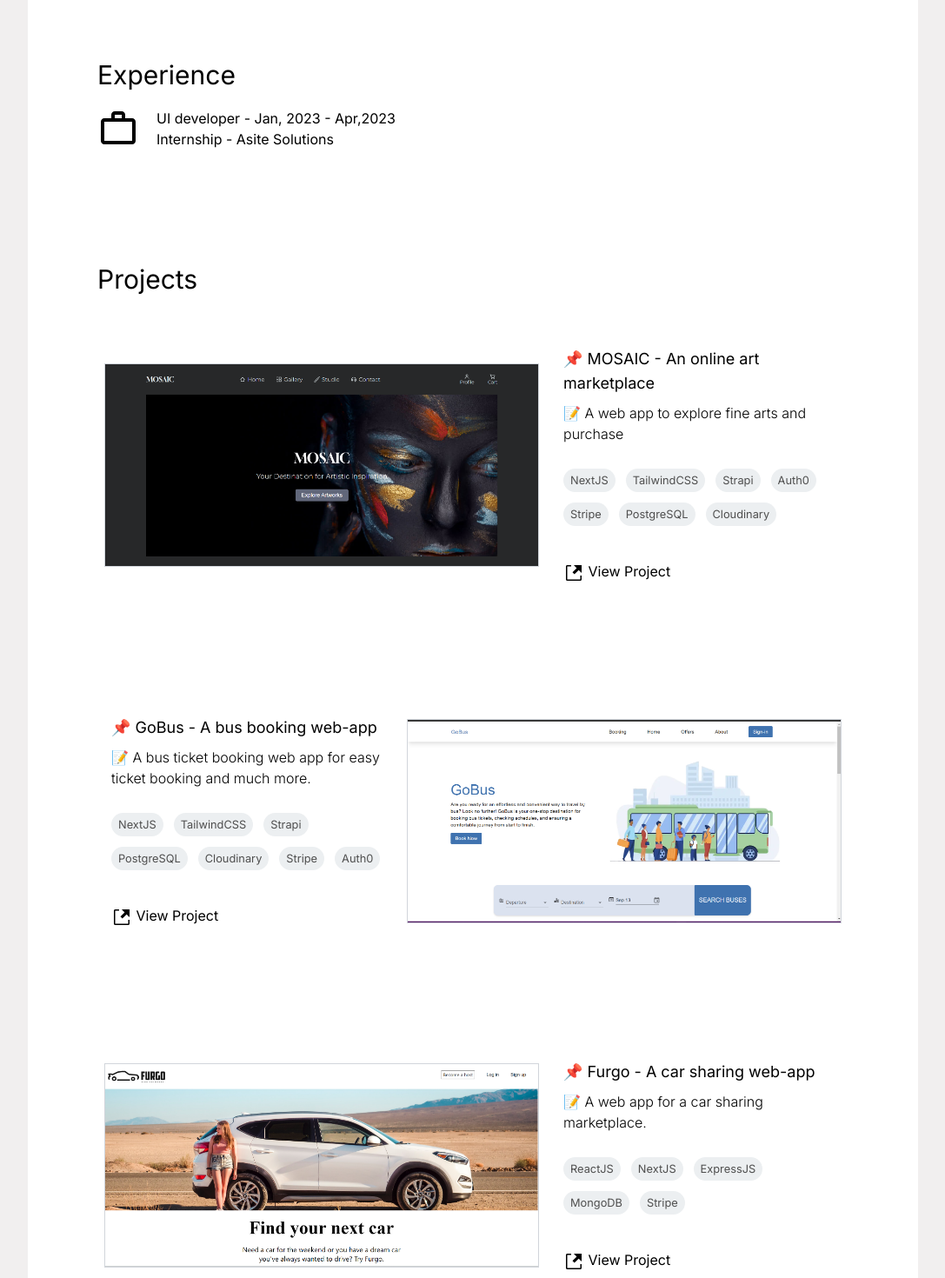
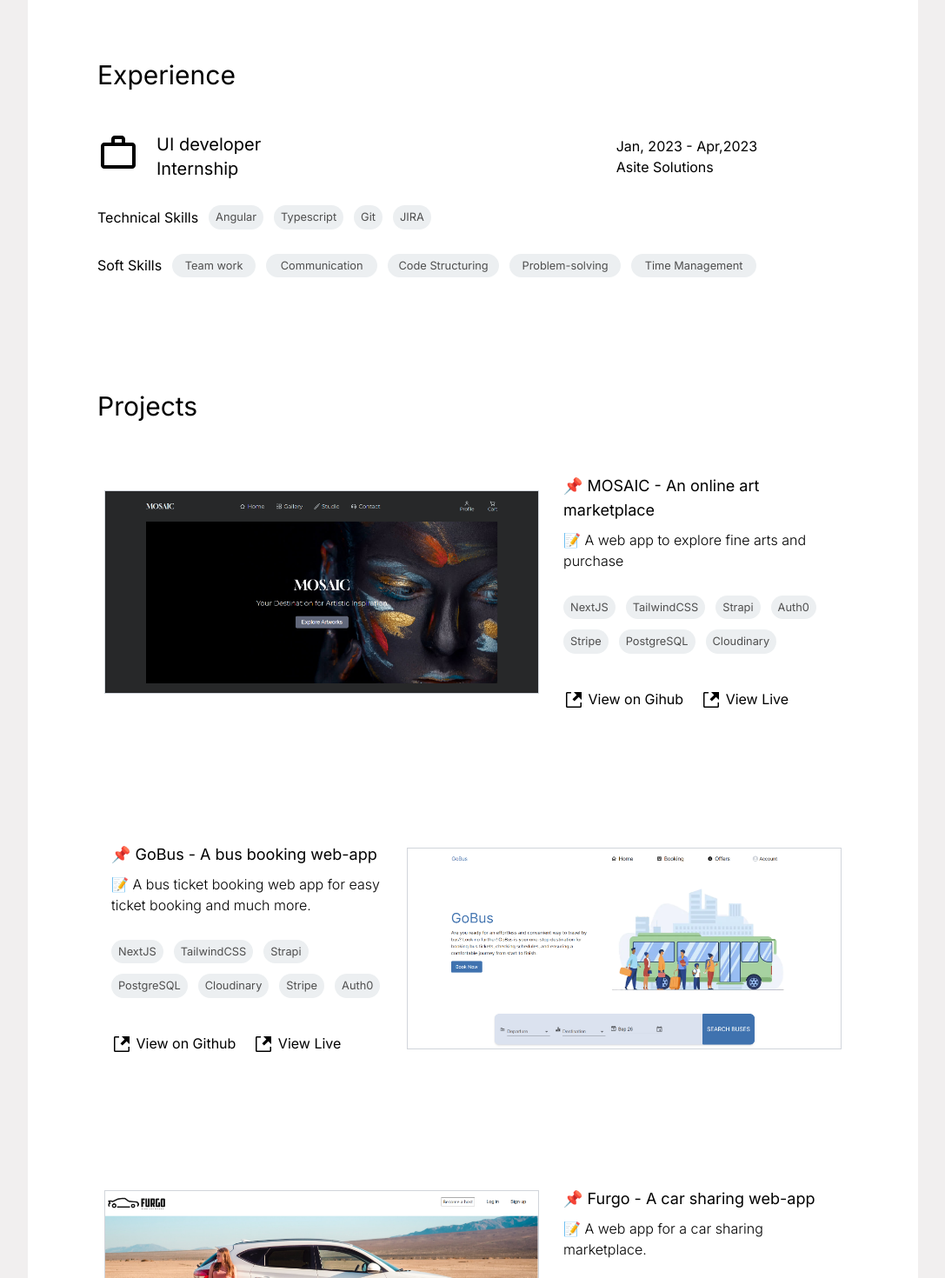
Before and after one commit to naolmelesse/portfolio, a Next.js app: page / in a window 1280 px wide. Shown: the part 1080-2550 px from the top of the page at 87% size, without its empty margins (96-1183 px from the left). Built offline with nearby package versions, Linux system fonts and the light colour scheme.

Commit message:
project, experience section update

```diff
--- a/app/components/Experience.tsx
+++ b/app/components/Experience.tsx
@@ -3,14 +3,57 @@ import Image from "next/image";
 
 export default function Experience(){
     return(
-        <div className="my-10 py-[10%]">
+        <div className="my-10 py-[10%] flex flex-col gap-7">
                 <h3 className="md:text-3xl my-5">Experience</h3>
-                <div className="flex items-center gap-5">
+                <div className="flex gap-5">
                     <MdWorkOutline className="text-5xl"/>
-                    <div>
-                        <p>UI developer - Jan, 2023 - Apr,2023</p>
-                        <p>Internship - Asite Solutions</p>
+                    <div className="flex items-center justify-between w-4/5">
+                        <div>
+                            <h3 className=" text-xl">UI developer</h3>
+                            <h3 className=" text-xl">Internship</h3>
+                        </div>
+                        <div>
+                            <p> Jan, 2023 - Apr,2023</p>
+                            <p> Asite Solutions</p>
+                        </div>
                     </div>
+                </div>
+                <div className="flex items-center gap-3">
+                    <h3>Technical Skills</h3>
+                    <div className="flex gap-3 flex-wrap">
+                        <p className="w-min px-2 cursor-pointer py-1 text-[0.8rem] rounded-2xl bg-[#eceff1] font-normal normal-case text-[#4f4f4f]">
+                        Angular
+                        </p>
+                        <p className="w-min px-2 cursor-pointer py-1 text-[0.8rem] rounded-2xl bg-[#eceff1] font-normal normal-case text-[#4f4f4f]">
+                        Typescript
+                        </p>
+                        <p className="w-min px-2 cursor-pointer py-1 text-[0.8rem] rounded-2xl bg-[#eceff1] font-normal normal-case text-[#4f4f4f]">
+                        Git
+                        </p>
+                        <p className="w-min px-2 cursor-pointer py-1 text-[0.8rem] rounded-2xl bg-[#eceff1] font-normal normal-case text-[#4f4f4f]">
+                        JIRA
+                        </p>
+                    </div>
+                </div>
+                <div className="flex items-center gap-3">
+                <h3>Soft Skills</h3>
+                    <div className="flex gap-3 flex-wrap">
+                        <p className="w-[6rem] text-center h-min px-2 cursor-pointer py-1 text-[0.8rem] rounded-2xl bg-[#eceff1] font-normal normal-case text-[#4f4f4f]">
+                        Team work
+                        </p>
+                        <p className="w-[8rem] text-center h-min px-2 cursor-pointer py-1 text-[0.8rem] rounded-2xl bg-[#eceff1] font-normal normal-case text-[#4f4f4f]">
+                        Communication
+                        </p>
+                        <p className="w-[8rem] text-center h-min px-2 cursor-pointer py-1 text-[0.8rem] rounded-2xl bg-[#eceff1] font-normal normal-case text-[#4f4f4f]">
+                        Code Structuring
+                        </p>
+                        <p className="w-[8rem] text-center px-2 cursor-pointer py-1 text-[0.8rem] rounded-2xl bg-[#eceff1] font-normal normal-case text-[#4f4f4f]">
+                        Problem-solving
+                        </p>
+                        <p className="w-[9rem] text-center h-min px-2 cursor-pointer py-1 text-[0.8rem] rounded-2xl bg-[#eceff1] font-normal normal-case text-[#4f4f4f]">
+                        Time Management
+                        </p>
+                  </div>
                 </div>
         </div>
     )
--- a/app/components/Projects.tsx
+++ b/app/components/Projects.tsx
@@ -47,7 +47,10 @@ export default function Projects(){
                     </p>
                   </div>
                   <br />
-                  <Link href="https://mosaic-silk.vercel.app/" target="_blank"><GoLinkExternal className="inline text-[1.5rem]"/> View Project</Link>
+                  <div className="flex gap-5">
+                    <Link href="https://github.com/naolmelesse/mosaic" target="_blank"><GoLinkExternal className="inline text-[1.5rem]"/> View on Gihub</Link>
+                    <Link href="https://mosaic-silk.vercel.app/" target="_blank"><GoLinkExternal className="inline text-[1.5rem]"/> View Live</Link>
+                  </div>
                 </div>
           </div>
         <div className="flex flex-col items-center justify-center flex-wrap gap-10 py-10">
@@ -80,7 +83,11 @@ export default function Projects(){
                     </p>
                   </div>
                   <br />
-                  <Link href="https://gobus-liard.vercel.app/" target="_blank"><GoLinkExternal className="inline text-[1.5rem]"/> View Project</Link>
+                  <div className="flex gap-5">
+                    <Link href="https://github.com/naolmelesse/gobus" target="_blank"><GoLinkExternal className="inline text-[1.5rem]"/> View on Github</Link>
+                    <Link href="https://gobus-liard.vercel.app/" target="_blank"><GoLinkExternal className="inline text-[1.5rem]"/> View Live</Link>
+                  </div>
+
                 </div>
               <Image
                 alt={"Bus ticket booking website landing page"}
@@ -107,7 +114,7 @@ export default function Projects(){
                       ReactJS
                     </p>
                     <p className="w-min px-2 cursor-pointer py-1 text-[0.8rem] rounded-2xl bg-[#eceff1] font-normal normal-case text-[#4f4f4f]">
-                    NextJS
+                    NodeJS
                     </p>
                     <p className="w-min px-2 cursor-pointer py-1 text-[0.8rem] rounded-2xl bg-[#eceff1] font-normal normal-case text-[#4f4f4f]">
                     ExpressJS
@@ -120,7 +127,9 @@ export default function Projects(){
                     </p>
                   </div>
                   <br />
-                  <Link href="https://github.com/naolmelesse/furgo" target="_blank"><GoLinkExternal className="inline text-[1.5rem]"/> View Project</Link>
+                  <div className="flex gap-5">
+                    <Link href="https://github.com/naolmelesse/furgo" target="_blank"><GoLinkExternal className="inline text-[1.5rem]"/> View on Github</Link>
+                  </div>
                 </div>
           </div>
 
```
Also changed, not shown: public/gobus.png.
